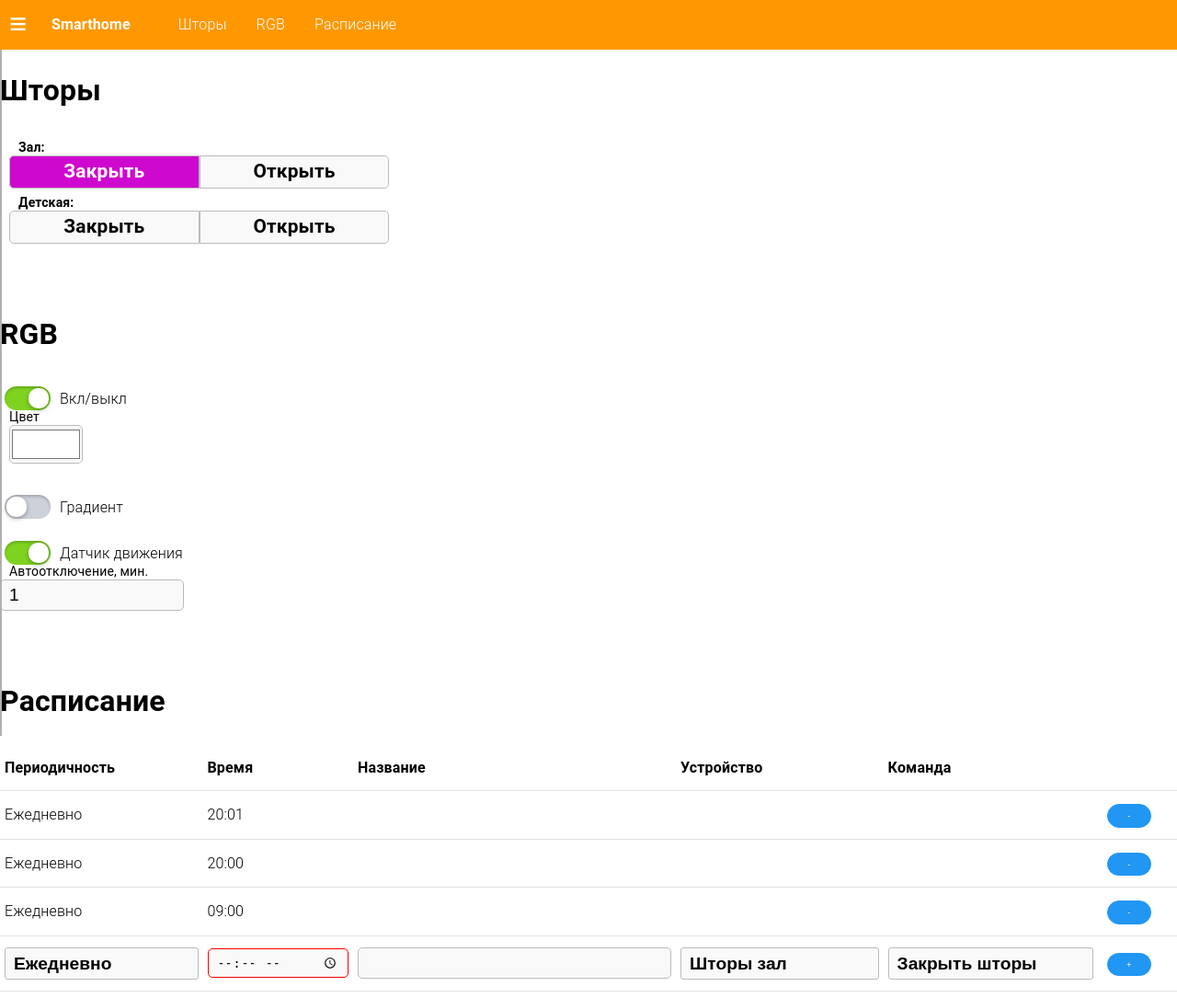
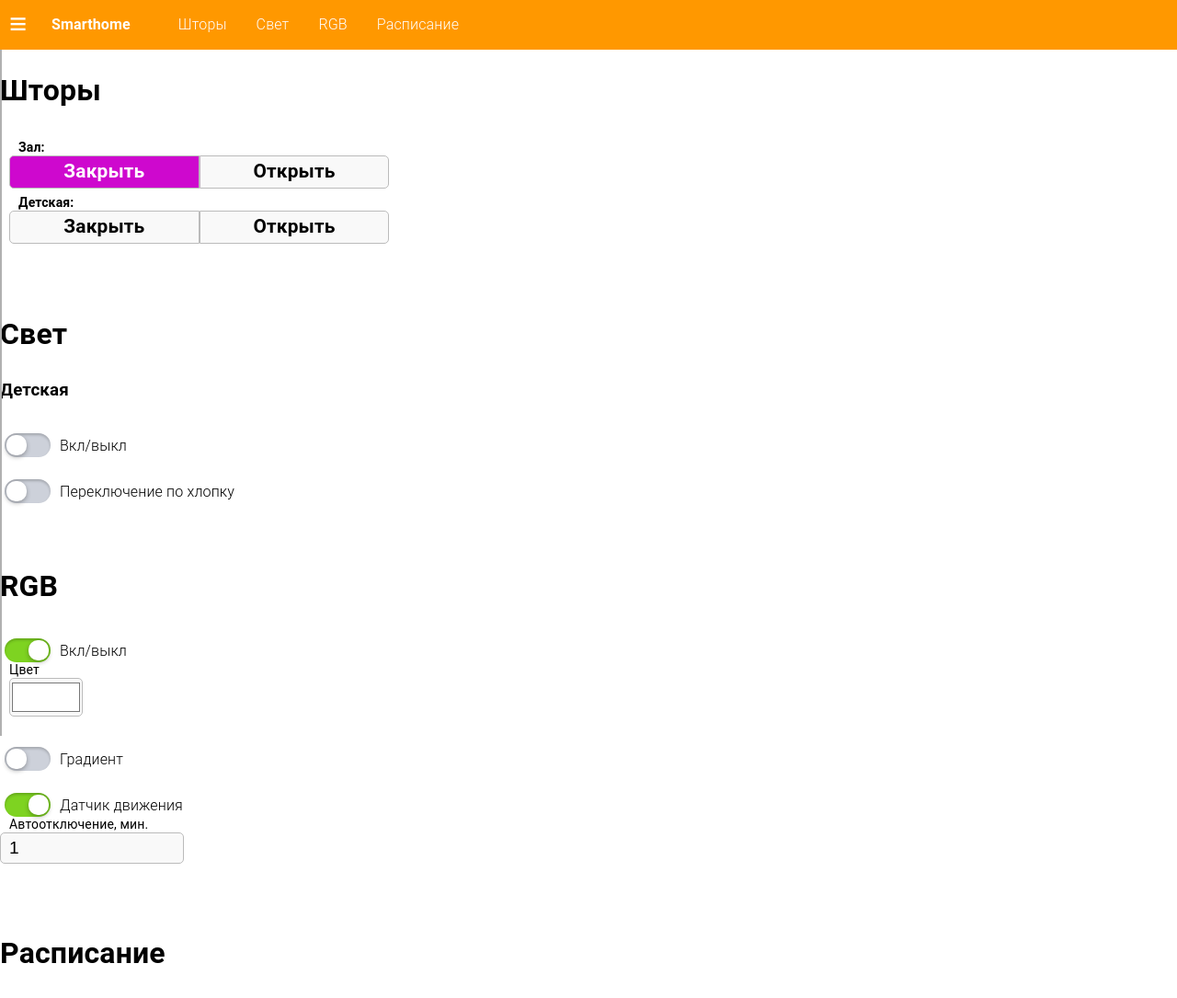
Before and after one commit to AndroiDjo/smarthome, a Flask app: page / in a window 1280 px wide. Shown: the top 1085 px of the page at 92% size. Run offline with Flask 2, Linux system fonts and the light colour scheme.

Commit message:
lightcloud

```diff
--- a/websrv/templates/index.html
+++ b/websrv/templates/index.html
@@ -40,6 +40,7 @@
   <span href="javascript:void(0)" class="close" onclick="document.getElementById('sideNav').classList.toggle('open');">&times;</span>
   <div class="in"></div>
   <a href="#curtain">Шторы</a>
+  <a href="#light">Свет</a>
   <a href="#rgb">RGB</a>
   <a href="#aschedule">Расписание</a>
  </div>
@@ -47,6 +48,7 @@
  <ul class="nav fix warning" id="topNav">
   <li><a href="/" class="brand">Smarthome</a></li>
   <li><a href="#curtain">Шторы</a></li>
+  <li><a href="#light">Свет</a></li>
   <li><a href="#rgb">RGB</a></li>
   <li><a href="#aschedule">Расписание</a></li>
   <!-- <li class="-exit"><a href="#" id="btn_exit" onclick="logout()">Exit</a></li> -->
@@ -74,6 +76,18 @@
        <label for="curtainchildopen">Открыть</label><span><b>Детская:</b></span>
       </div>
      </div>
+    </div>
+
+    <a name="light"><br/><br/></a>
+    <h1>Свет</h1>
+    <h3>Детская</h3>
+    <div class="s12 m4 group">
+        <input type="checkbox" class="checkbox" name="lightcloud/childroom" id="power" onchange="switchCheckBox(this)" />
+        <label for="power">Вкл/выкл</label>
+    </div>
+    <div class="s12 m4 group">
+        <input type="checkbox" class="checkbox" name="lightcloud/childroom" id="clap" onchange="switchCheckBox(this)" />
+        <label for="clap">Переключение по хлопку</label>
     </div>
 
     <a name="rgb"><br/><br/></a>
@@ -232,7 +246,9 @@
      function switchCheckBox(obj) {
         var json = {}
         json[obj.id] = (obj.checked ? 1 : 0);
-        config[obj.name][obj.id] = json[obj.id]
+        if (config.hasOwnProperty(obj.name)) {
+            config[obj.name][obj.id] = json[obj.id];
+        }
         mqttpub(obj.name, JSON.stringify(json));
      }
 
```
